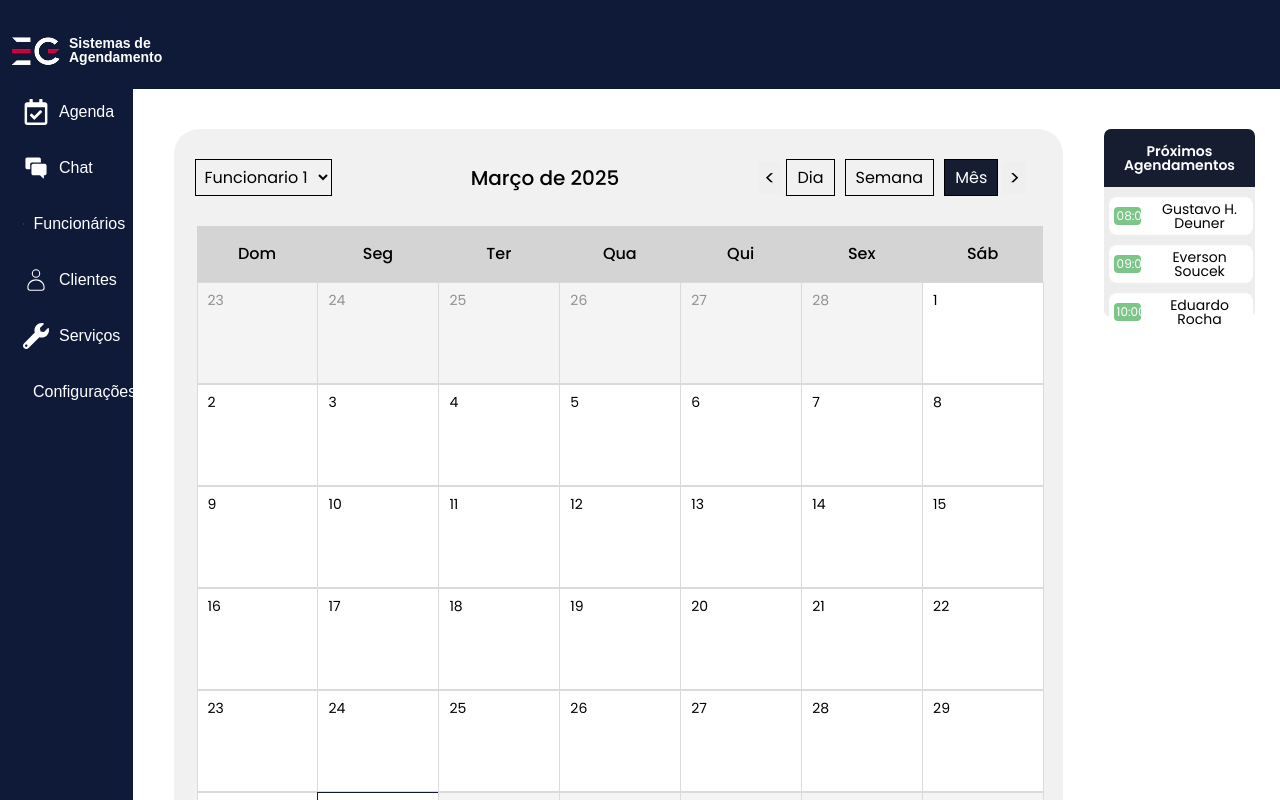
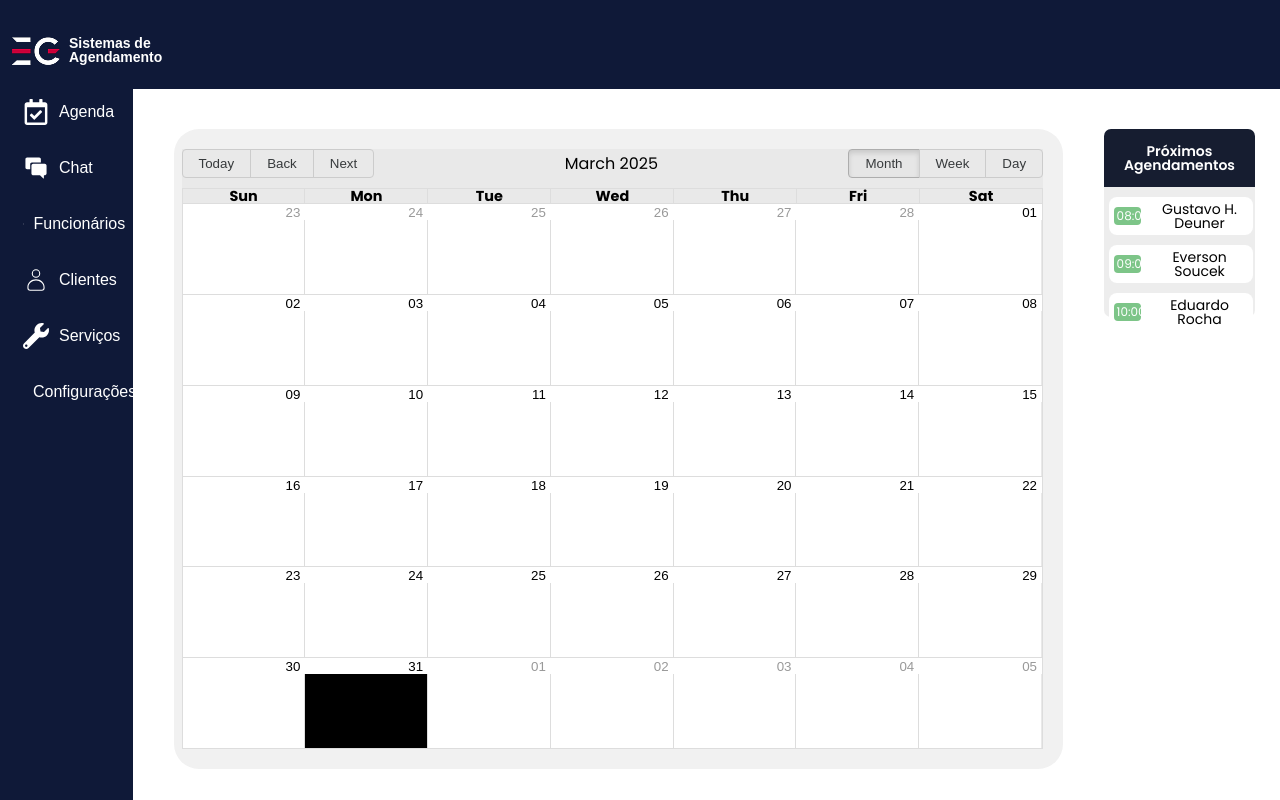
Before and after one commit to EversonSoucek/AgendaZap-FrontEnd-React, a React (Vite) app in the folder host/: page /1/home in a window 1280 px wide. Built offline with nearby package versions, Linux system fonts and the light colour scheme; no server answers.

Commit message:
Adiciona BigCalendar

```diff
--- a/host/package.json
+++ b/host/package.json
@@ -12,6 +12,8 @@
   "dependencies": {
     "axios": "^1.8.1",
     "date-fns": "^4.1.0",
+    "moment": "^2.30.1",
+    "react-big-calendar": "^1.19.4",
     "react-dom": "^19.0.0",
     "react-error-boundary": "^5.0.0",
     "react-icons": "^5.4.0",
--- a/host/src/components/Calendario/Calendario/Calendario.css
+++ b/host/src/components/Calendario/Calendario/Calendario.css
@@ -3,4 +3,22 @@
     border-radius: 25px ;
     padding-bottom: 20px;
     padding-right: 20px;
+    padding-top: 20px;
 }
+
+.rbc-today {
+    background-color: black !important;
+}
+
+.rbc-calendar {
+    background-color: #E9E9E9 !important ;
+    font-family: "Poppins";
+}
+
+.rbc-date-cell {
+    background-color: #ffff !important ;
+}
+
+.rbc-day-bg:not(.rbc-today) {
+  background-color: #fff !important;
+}
--- a/host/src/components/Calendario/Calendario/Calendario.tsx
+++ b/host/src/components/Calendario/Calendario/Calendario.tsx
@@ -1,28 +1,47 @@
-import { useCalendario } from "../../../context/CalendarioContext"
-import { NavegacaoCalendario } from "../../NavegacaoCalendario/NavegacaoCalendario"
-import { CalendarioMes } from "../CalendarioMes/CalendarioMes"
+import { useState } from "react"
+import { Calendar, momentLocalizer } from "react-big-calendar"
+import moment from "moment"
+import "react-big-calendar/lib/css/react-big-calendar.css"
 import "./Calendario.css"
 
+const localizer = momentLocalizer(moment)
+
 export const Calendario = () => {
-  const { modoVisualizacao } = useCalendario()
-
-  const determinaCalendario = () => {
-    if (modoVisualizacao == "dia") {
-      return <h1>dia</h1>
-    }
-    if (modoVisualizacao == "semana") {
-      return <h1>semana</h1>
-    }
-    if (modoVisualizacao == "mes") {
-      return <CalendarioMes />
-    }
-  }
-
+  const [events, setEvents] = useState([
+    {
+      id: 1,
+      title: "Reunião com equipe",
+      start: new Date(2025, 9, 4, 10, 0),
+      end: new Date(2025, 9, 4, 11, 30),
+      description: "Discutir roadmap do produto",
+      tipo: "reunião",
+      local: "Sala 1",
+      convidados: ["João", "Maria"]
+    },
+    {
+      id: 2,
+      title: "Consulta",
+      start: new Date(2025, 9, 5, 14, 0),
+      end: new Date(2025, 9, 5, 15, 0),
+    },
+  ])
 
   return (
-    <div className="container calendario">
-      <NavegacaoCalendario />
-      {determinaCalendario()}
+    <div className="container calendario" style={{ height: "600px" }}>
+      <Calendar
+        localizer={localizer}
+        events={events}
+        startAccessor="start"
+        endAccessor="end"
+        defaultView="month"
+        views={["month", "week", "day"]}
+        style={{ height: "100%" }}
+        onSelectEvent={(event) => alert(`Evento: ${event.title}`)}
+        onSelectSlot={(slotInfo) =>
+          alert(`Novo evento em: ${slotInfo.start.toLocaleString()}`)
+        }
+        selectable
+      />
     </div>
   )
 }
```
Also changed, not shown: 1 other file (tests, documents, lock files or other folders).
